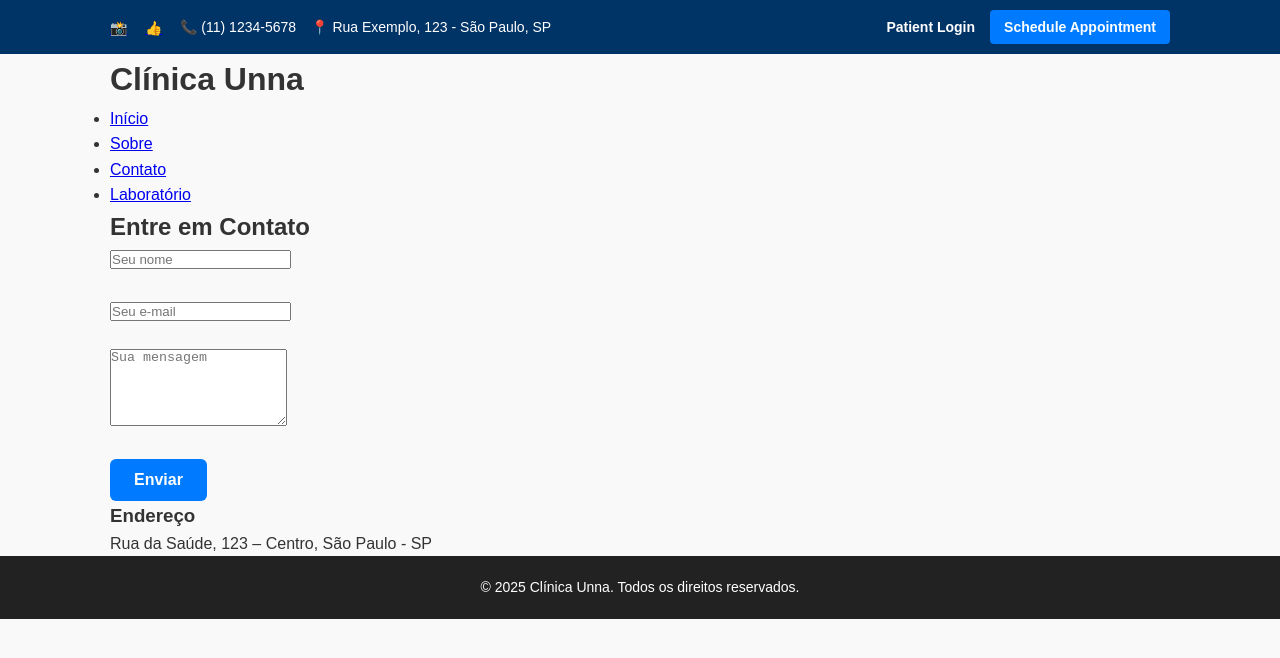
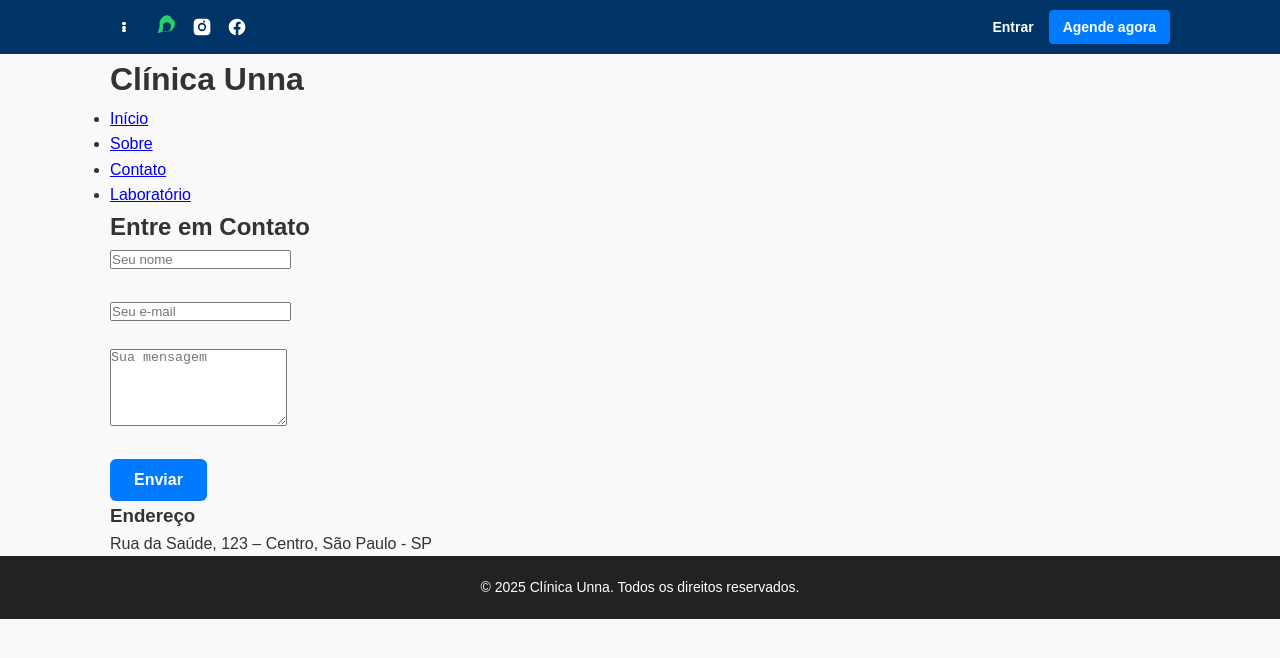
Before and after one commit to andyfortunato/clinica-unna, a plain HTML site: page contact.html in a window 1280 px wide. Drawn offline with Linux system fonts and the light colour scheme.

Commit message:
Update contact.html

```diff
--- a/contact.html
+++ b/contact.html
@@ -7,17 +7,42 @@
   <link rel="stylesheet" href="style.css">
 </head>
 <body>
+   <!-- Top Bar -->
   <div class="top-bar">
-    <div class="container top-bar-container">
+    <div class="container">
       <div class="top-bar-left">
-        <a href="https://instagram.com/clinicaunna" target="_blank" class="social-icon">📸</a>
-        <a href="https://facebook.com/clinicaunna" target="_blank" class="social-icon">👍</a>
-        <span class="contact-info">📞 (11) 1234-5678</span>
-        <span class="contact-info">📍 Rua Exemplo, 123 - São Paulo, SP</span>
+        <div class="dropdown">
+          <button class="dropbtn" aria-label="Menu">
+            <span class="hamburger-line"></span>
+            <span class="hamburger-line"></span>
+            <span class="hamburger-line"></span>
+          </button>
+          <div class="dropdown-content">
+            <a href="index.html">Início</a>
+            <a href="about.html">Sobre</a>
+            <a href="contact.html">Contato</a>
+            <a href="laboratorio.html">Laboratório</a>
+          </div>
+        </div>
+
+        <a href="https://wa.me/5511999999999" target="_blank" rel="noopener noreferrer" aria-label="WhatsApp" title="Fale conosco no WhatsApp" class="whatsapp-icon">
+          <svg xmlns="http://www.w3.org/2000/svg" viewBox="0 0 448 512" fill="#25D366" width="24" height="24">
+            <path d="M380.9 97.1C339-2.4 256.6-14 190.8 29.6 125 73.3 93.6 150.3 111.8 226.6L74 370.5c-1.7 6.5 4.4 12.6 11 10.9l144.1-37.9c73.8 29.3 158.1-9.2 191.7-85.2 33.5-75.9 1.1-162.9-39.9-160.1zm-35.4 189c-11.3 25.5-31.4 45.7-56.9 57.1-34.1 15.6-73.4 15.5-107.3 0L161 379.2l-1.1-.3 30.7-112.4c-7.6-14.4-10.7-30.7-8.4-46.7 2.7-19.7 13.5-37.8 30.5-49.5 28.5-19.6 67.2-20.7 96.3-2.9 29.1 17.9 45.3 50.6 42.8 85.5-1.6 22.1-10.6 42.5-24.9 59.2z"/>
+          </svg>
+        </a>
+
+        <a href="#" class="social-icon" aria-label="Instagram" title="Instagram" target="_blank" rel="noopener noreferrer">
+          <svg xmlns="http://www.w3.org/2000/svg" viewBox="0 0 24 24"><path d="M7 2C4.2 2 2 4.2 2 7v10c0 2.8 2.2 5 5 5h10c2.8 0 5-2.2 5-5V7c0-2.8-2.2-5-5-5H7zm8.7 3.5a1.2 1.2 0 1 1-2.4 0 1.2 1.2 0 0 1 2.4 0zM12 7a5 5 0 1 1 0 10 5 5 0 0 1 0-10zm0 8a3 3 0 1 0 0-6 3 3 0 0 0 0 6z"/></svg>
+        </a>
+
+        <a href="#" class="social-icon" aria-label="Facebook" title="Facebook" target="_blank" rel="noopener noreferrer">
+          <svg xmlns="http://www.w3.org/2000/svg" viewBox="0 0 24 24"><path d="M22 12c0-5.5-4.5-10-10-10S2 6.5 2 12c0 5 3.7 9.1 8.5 9.9v-7H8v-3h2.5V9.5c0-2.5 1.5-3.8 3.7-3.8 1.1 0 2.2.2 2.2.2v2.4h-1.2c-1.2 0-1.6.8-1.6 1.6V12h2.7l-.4 3h-2.3v7C18.3 21.1 22 17 22 12z"/></svg>
+        </a>
       </div>
+
       <div class="top-bar-right">
-        <a href="patient-login.html" class="top-link">Patient Login</a>
-        <a href="schedule-appointment.html" class="top-link btn-appointment">Schedule Appointment</a>
+        <a href="#" class="top-link">Entrar</a>
+        <a href="#" class="btn-appointment">Agende agora</a>
       </div>
     </div>
   </div>
```
